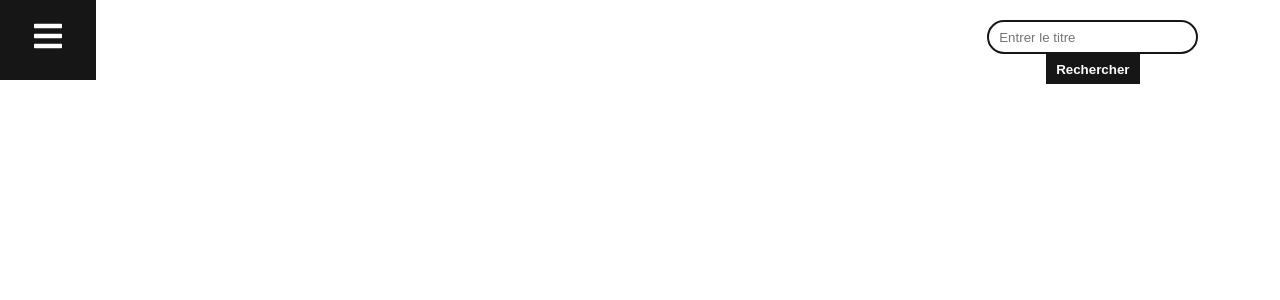
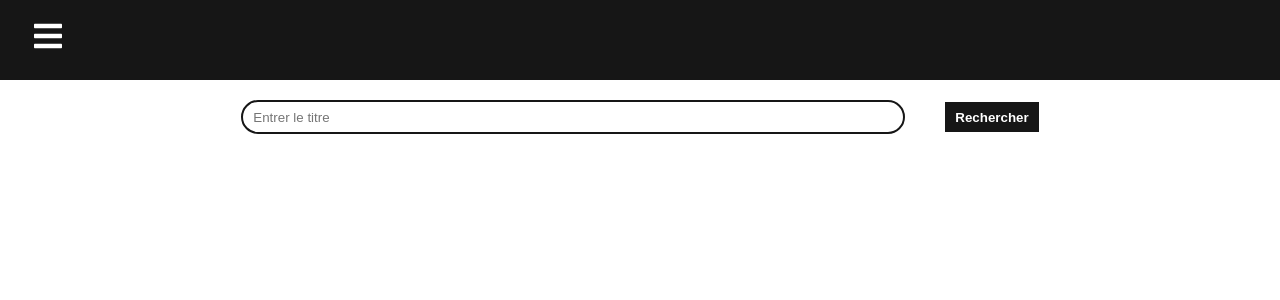
Before and after one commit to Anh-Kiet-VO/LIFPROJET-ACC, a React (Create React App) app in the folder client/: page /movie in a window 1280 px wide. Shown: the top 300 px of the page. Built offline with nearby package versions, Linux system fonts and the light colour scheme; no server answers.

Commit message:
Topbar + No image

```diff
--- a/client/src/App.js
+++ b/client/src/App.js
@@ -4,12 +4,12 @@ import Axios from "axios";
 import "./App.css";
 
 import Moviedetails from "./pages/moviedetails";
-import Tvdetails from "./pages/tvdetails"
+import Tvdetails from "./pages/tvdetails";
 import Movie from "./pages/movie";
 import Tv from "./pages/Tv";
 import Home from "./pages/Home";
 import Navbar from "./components/Navbar";
-import Profile from "./pages/profile"
+import Profile from "./pages/profile";
 
 function App() {
 
--- a/client/src/components/Navbar.js
+++ b/client/src/components/Navbar.js
@@ -20,10 +20,12 @@ function Navbar() {
 	return (
 		<>
 		<IconContext.Provider value={{color: 'white'}}>
-			<div className='navbar'>
-				<Link to='#' className='menu-bars'>
-					<FaIcons.FaBars onClick={showSidebar}/>
-				</Link>
+			<div className="topbar">
+				<div className='navbar'>
+					<Link to='#' className='menu-bars'>
+						<FaIcons.FaBars onClick={showSidebar}/>
+					</Link>
+				</div>
 			</div>
 			<nav className={sidebar ? 'nav-menu active' : 'nav-menu'}>
 				<ul className='nav-menu-items' onClick={showSidebar}>
--- a/client/src/components/search.js
+++ b/client/src/components/search.js
@@ -43,6 +43,20 @@ const Search = () => {
 	}
 
 	const createCard = (movie) => {
+		if(movie.poster_path == null) {
+			return (
+				<CardMovie
+					id={movie.id}
+					key={movie.id}
+					getMovieInfo={getMovieInfo}
+					movieIdDetail={movieId}
+					title={movie.title}
+					score={movie.vote_average}
+					url={'/no_image.png'}
+
+				/>
+			)
+		} else {
 			return (
 				<CardMovie
 					id={movie.id}
@@ -52,9 +66,9 @@ const Search = () => {
 					title={movie.title}
 					score={movie.vote_average}
 					url={IMG_URL_POSTER + movie.poster_path}
-
 				/>
 			)
+		}
 	}
 
 	return (
--- a/client/src/pages/movie.js
+++ b/client/src/pages/movie.js
@@ -56,21 +56,6 @@ function Movie() {
 			});
 	}
 
-	const createCard = (movie) => {
-		return (
-			<CardMovie
-				id={movie.id}
-				key={movie.id}
-				getMovieInfo={getMovieInfo}
-				movieIdDetail={movieId}
-				title={movie.title}
-				score={movie.vote_average}
-				url={'https://image.tmdb.org/t/p/w500' + movie.poster_path}
-
-			/>
-		)
-	}
-
 	return (
 		<div className="media-display">
 			<Search />
--- a/client/src/style/media.css
+++ b/client/src/style/media.css
@@ -1,4 +1,5 @@
 .media-display {
+    width: 100%;
     text-align: center;
     display: flex;
     flex-wrap: wrap;
--- a/client/src/style/navbar.css
+++ b/client/src/style/navbar.css
@@ -1,3 +1,7 @@
+.topbar {
+	width: 100%;
+}
+
 .navbar {
 	background-color: var(--color-dark);
 	height: 80px;
@@ -6,7 +10,7 @@
 	align-items: center;
 	position: sticky;
 	top: 0;
-	z-index: 999999;
+	z-index: 9999;
   }
 
   .menu-bars {
--- a/client/src/style/search.css
+++ b/client/src/style/search.css
@@ -1,4 +1,5 @@
 .search-bar {
+    width: 100%;
     margin-bottom: 20px;
 }
 
```
Also changed, not shown: client/public/no_image.png (added). Lines whose indentation alone changed are shown as unchanged.
